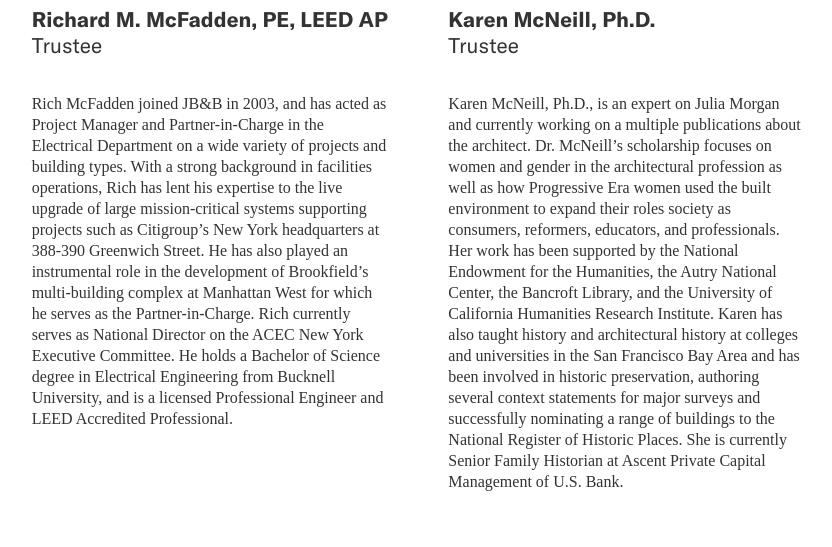
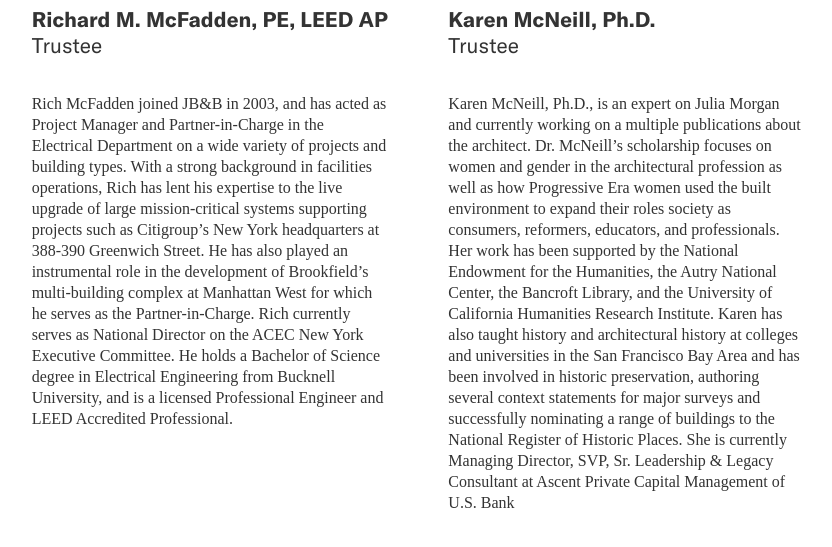
Before and after one commit to jengalas/bwaf-bbw, a Jekyll site: the page built from about/boardandstaff.md, in a window 1280 px wide and 900 px high, scrolled down 5766 px, cut to the strip 165-729 px from the top of the window. Shown: the top 547 px of the strip, without its empty margins (445-1277 px from the left). Built offline with Jekyll 4.4.1, drawn with Linux system fonts in a browser that asks for light colours; nearby versions of some CDN libraries; some web fonts are replaced.

Commit message:
Update from Forestry.io Virginia Eskridge updated about/boardandstaff.md

```diff
--- a/about/boardandstaff.md
+++ b/about/boardandstaff.md
@@ -185,7 +185,8 @@ page_blocks:
       in the San Francisco Bay Area and has been involved in historic preservation,
       authoring several context statements for major surveys and successfully nominating
       a range of buildings to the National Register of Historic Places. She is currently
-      Senior Family Historian at Ascent Private Capital Management of U.S. Bank.
+      Managing Director, SVP, Sr. Leadership & Legacy Consultant at Ascent Private
+      Capital Management of U.S. Bank
   - title: Bolanle Williams-Olley
     title_role: Trustee
     image: "/v1618329337/Bolanle_Williams-Olley_Headshot_yza38d.jpg"
```
